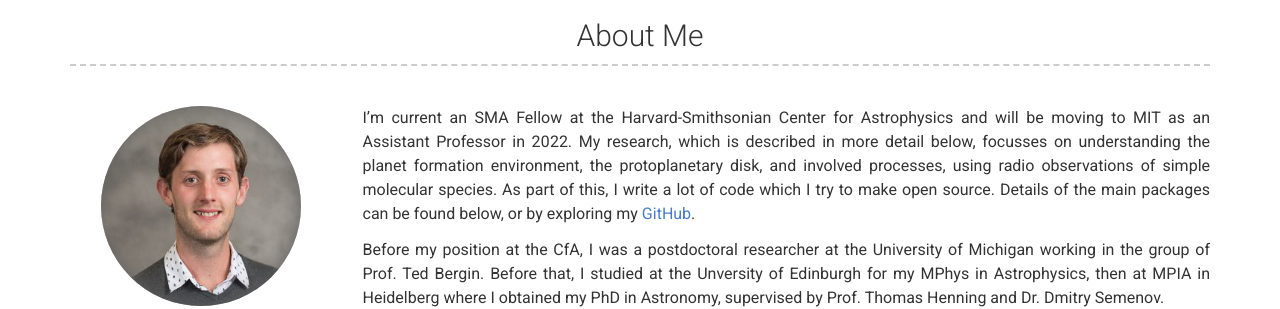
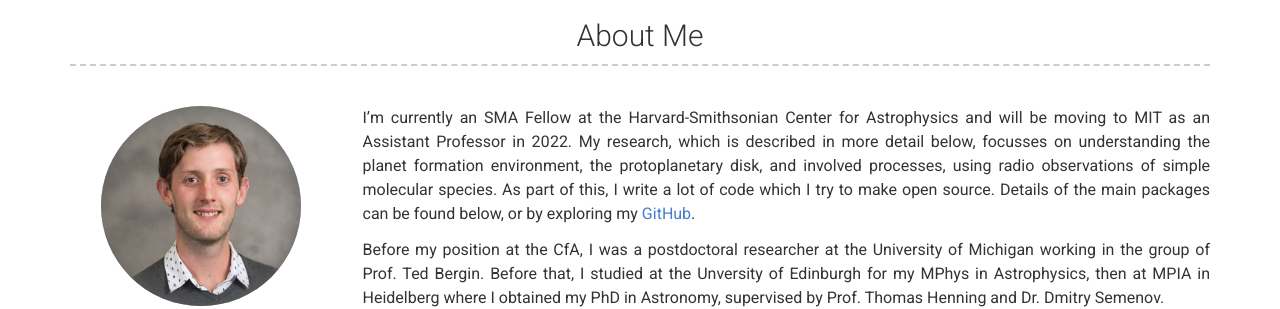
Before and after one commit to richteague/richteague.github.io, a Jekyll site: the page built from index.md, in a window 1280 px wide and 900 px high. Shown: the part 196-505 px from the top of the window. Built offline with Jekyll 4.4.1, drawn with Linux system fonts in a browser that asks for light colours.

Commit message:
Update _config.yml

```diff
--- a/_config.yml
+++ b/_config.yml
@@ -17,7 +17,7 @@ about_title: About Me
 about_profile_image: images/profile.jpg
 about_content: | # this will include new lines to allow paragraphs
 
-  I'm current an SMA Fellow at the Harvard-Smithsonian Center for Astrophysics and will be moving to MIT as an Assistant Professor in 2022. My research, which is described in more detail below, focusses on understanding the planet formation environment, the protoplanetary disk, and involved processes, using radio observations of simple molecular species. As part of this, I write a lot of code which I try to make open source. Details of the main packages can be found below, or by exploring my [GitHub](https://github.com/richteague).
+  I'm currently an SMA Fellow at the Harvard-Smithsonian Center for Astrophysics and will be moving to MIT as an Assistant Professor in 2022. My research, which is described in more detail below, focusses on understanding the planet formation environment, the protoplanetary disk, and involved processes, using radio observations of simple molecular species. As part of this, I write a lot of code which I try to make open source. Details of the main packages can be found below, or by exploring my [GitHub](https://github.com/richteague).
 
   Before my position at the CfA, I was a postdoctoral researcher at the University of Michigan working in the group of Prof. Ted Bergin. Before that, I studied at the Unversity of Edinburgh for my MPhys in Astrophysics, then at MPIA in Heidelberg where I obtained my PhD in Astronomy, supervised by Prof. Thomas Henning and Dr. Dmitry Semenov.
 
```
